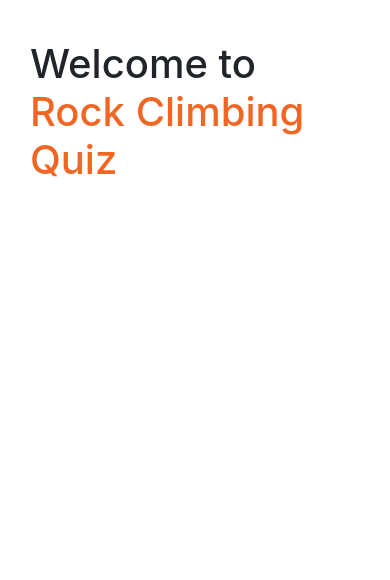
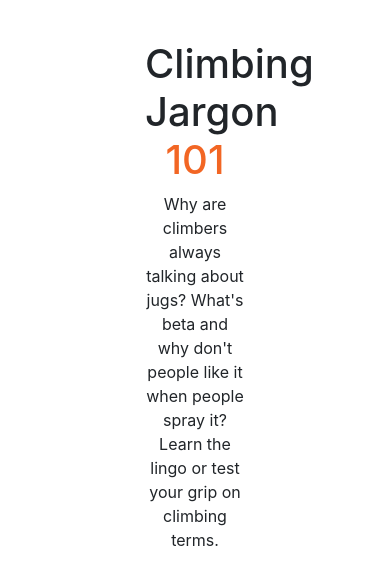
Before and after one commit to tylertaewook/coms-4170-project, a Flask app: page / in a window 390 px wide. Shown: the top 580 px of the page. Before the commit the page ends 177 px from the top, so only its background shows below. Run offline with Flask 3, Linux system fonts and the light colour scheme; some libraries are stand-ins or nearby versions.

Commit message:
Update main.css and homepage.html

```diff
--- a/static/main.css
+++ b/static/main.css
@@ -3,6 +3,7 @@
   padding-bottom: 10px;
   color: blue;
 }
+
 .searchbar {
   margin-left: 20px;
   display: flex;
@@ -29,6 +30,9 @@
 .hero {
   padding: 15px;
   margin-top: 25px;
+  margin-left: 100px;
+  margin-right: 100px;
+  text-align: center;
 }
 
 .header {
--- a/templates/homepage.html
+++ b/templates/homepage.html
@@ -5,10 +5,28 @@
 ></script>
 <body>
   <div class="row hero">
-    <div class="col">
-      <h1>Welcome to <span class="text-accent">Rock Climbing Quiz</span></h1>
+    <div class="col-md">
+      <h1>Climbing Jargon <span class="text-accent">101</span></h1>
+      <p>Why are climbers always talking about jugs? What's beta and why don't people like it when people spray it? Learn the lingo or test your grip on climbing terms.</p>
     </div>
   </div>
+  <div class="row">
+    <div class="col-md-6">
+      <img
+        src="https://s3.amazonaws.com/shecodesio-production/uploads/files/000/110/072/original/How-to-Rock-Climb-A-Beginners-Guide-5.jpg?1704927480"
+        alt="Climbing Image 1"
+        class="img-fluid"
+      />
+      <button type="button" class="btn btn-secondary btn-lg mt-2">Show me the ropes!</button>
+    </div>
+    <div class="col-md-6">
+      <img
+        src="https://s3.amazonaws.com/shecodesio-production/uploads/files/000/110/072/original/How-to-Rock-Climb-A-Beginners-Guide-5.jpg?1704927480"
+        alt="Climbing Image 1"
+        class="img-fluid"
+      />
+      <button type="button" class="btn btn-primary btn-lg mt-2">Send it!</button>
+    </div>
 
   <div id="popular-items" class="row"></div>
 </body>
```
